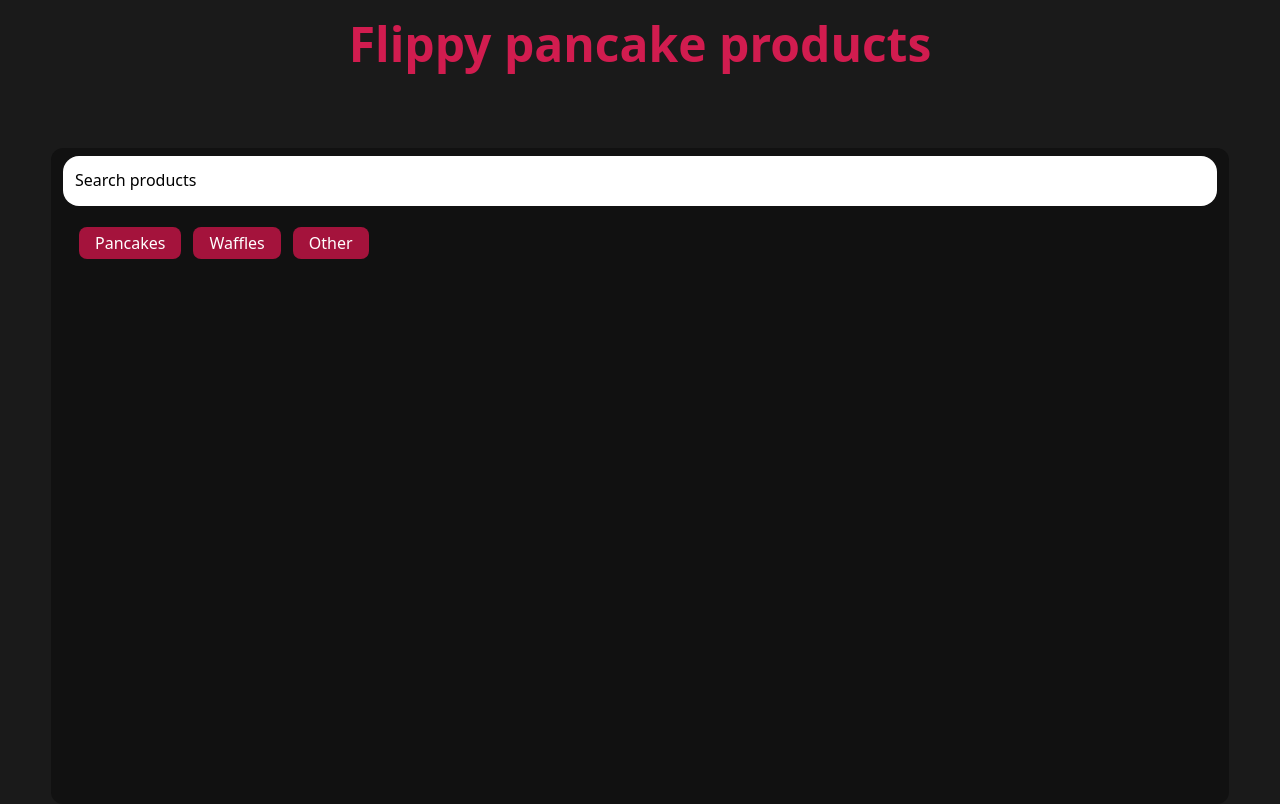
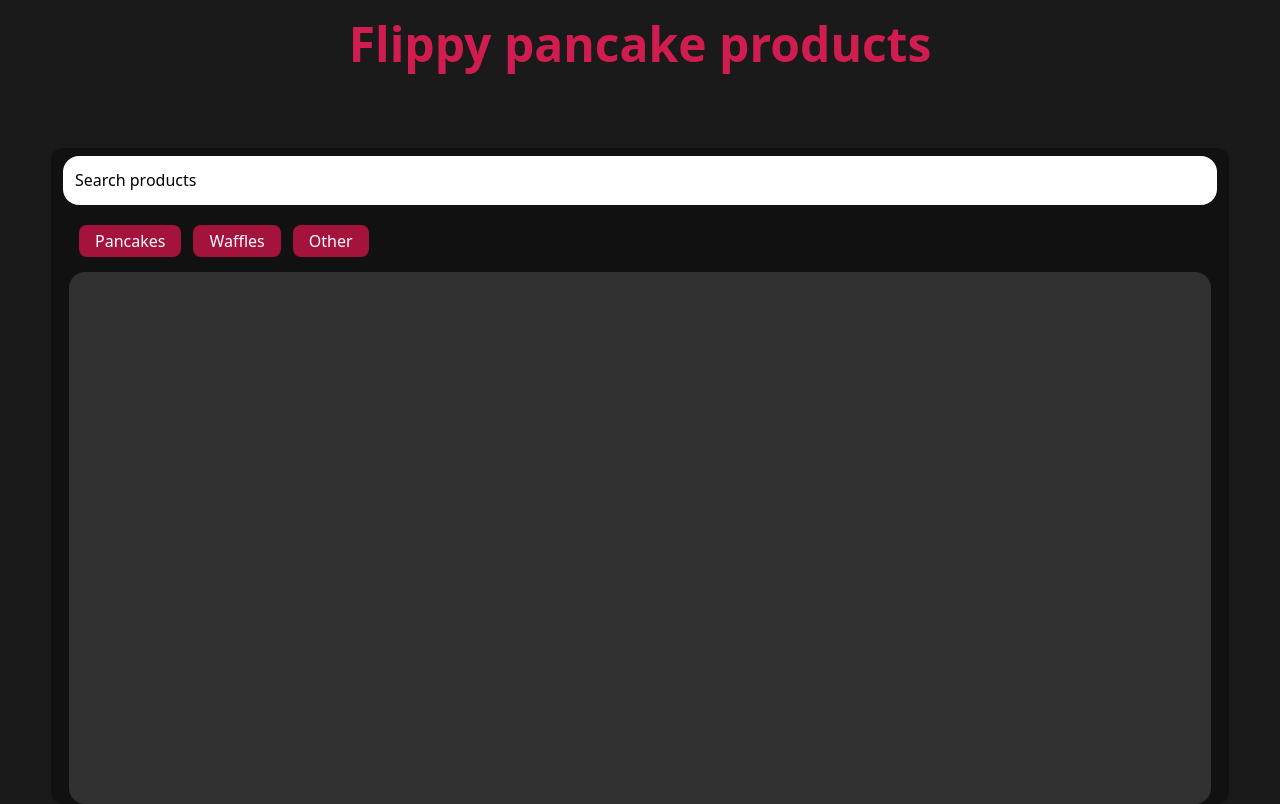
Before and after one commit to paddi-sam/flippy-pancake, a Flask app: page /menu in a window 1280 px wide. Run offline with Flask 3, Linux system fonts and the light colour scheme; data that the repository does not hold is empty.

Commit message:
style: products styling and display

```diff
--- a/static/css/output.css
+++ b/static/css/output.css
@@ -7,9 +7,7 @@
       "Segoe UI Emoji", "Segoe UI Symbol", "Noto Color Emoji";
     --font-mono: ui-monospace, SFMono-Regular, Menlo, Monaco, Consolas, "Liberation Mono",
       "Courier New", monospace;
-    --color-blue-700: oklch(48.8% 0.243 264.376);
-    --color-blue-800: oklch(42.4% 0.199 265.638);
-    --color-blue-950: oklch(28.2% 0.091 267.935);
+    --color-blue-500: oklch(62.3% 0.214 259.815);
     --color-gray-300: oklch(87.2% 0.01 258.338);
     --color-gray-400: oklch(70.7% 0.022 261.325);
     --color-gray-500: oklch(55.1% 0.027 264.364);
@@ -19,7 +17,6 @@
     --color-black: #000;
     --color-white: #fff;
     --spacing: 0.25rem;
-    --container-xl: 36rem;
     --container-6xl: 72rem;
     --text-sm: 0.875rem;
     --text-sm--line-height: calc(1.25 / 0.875);
@@ -43,7 +40,6 @@
     --font-weight-semibold: 600;
     --font-weight-bold: 700;
     --font-weight-extrabold: 800;
-    --leading-relaxed: 1.625;
     --radius-md: 0.375rem;
     --radius-lg: 0.5rem;
     --radius-xl: 0.75rem;
@@ -51,7 +47,6 @@
     --ease-out: cubic-bezier(0, 0, 0.2, 1);
     --ease-in-out: cubic-bezier(0.4, 0, 0.2, 1);
     --blur-sm: 8px;
-    --blur-lg: 16px;
     --default-transition-duration: 150ms;
     --default-transition-timing-function: cubic-bezier(0.4, 0, 0.2, 1);
     --default-font-family: var(--font-sans);
@@ -438,20 +421,32 @@
   .h-\[10vh\] {
     height: 10vh;
   }
+  .h-\[25\%\] {
+    height: 25%;
+  }
+  .h-\[33\%\] {
+    height: 33%;
+  }
+  .h-\[38\%\] {
+    height: 38%;
+  }
+  .h-\[40\%\] {
+    height: 40%;
+  }
   .h-\[50px\] {
     height: 50px;
   }
+  .h-\[70\%\] {
+    height: 70%;
+  }
   .h-\[75vh\] {
     height: 75vh;
   }
-  .h-\[80vh\] {
-    height: 80vh;
-  }
   .h-\[82vh\] {
     height: 82vh;
   }
-  .h-\[85vh\] {
-    height: 85vh;
+  .h-\[85\%\] {
+    height: 85%;
   }
   .h-\[400px\] {
     height: 400px;
@@ -525,9 +529,15 @@
   .w-\[95\%\] {
     width: 95%;
   }
+  .w-\[97\%\] {
+    width: 97%;
+  }
   .w-\[98\%\] {
     width: 98%;
   }
+  .w-\[99\%\] {
+    width: 99%;
+  }
   .w-\[256px\] {
     width: 256px;
   }
@@ -623,17 +630,14 @@
   .flex-row {
     flex-direction: row;
   }
+  .flex-wrap {
+    flex-wrap: wrap;
+  }
   .items-center {
     align-items: center;
   }
   .items-end {
     align-items: flex-end;
-  }
-  .items-start {
-    align-items: flex-start;
-  }
-  .justify-around {
-    justify-content: space-around;
   }
   .justify-between {
     justify-content: space-between;
@@ -664,8 +668,14 @@
       margin-block-end: calc(calc(var(--spacing) * 8) * calc(1 - var(--tw-space-y-reverse)));
     }
   }
+  .overflow-auto {
+    overflow: auto;
+  }
   .overflow-hidden {
     overflow: hidden;
+  }
+  .overflow-scroll {
+    overflow: scroll;
   }
   .overflow-x-hidden {
     overflow-x: hidden;
@@ -754,6 +764,9 @@
   .bg-\[\#242424\] {
     background-color: #242424;
   }
+  .bg-\[\#313131\] {
+    background-color: #313131;
+  }
   .bg-\[\#343434\] {
     background-color: #343434;
   }
@@ -1310,10 +1330,6 @@
   syntax: "<length-percentage>";
   inherits: false;
   initial-value: 100%;
-}
-@property --tw-leading {
-  syntax: "*";
-  inherits: false;
 }
 @property --tw-font-weight {
   syntax: "*";
@@ -1470,7 +1486,6 @@
       --tw-gradient-from-position: 0%;
       --tw-gradient-via-position: 50%;
       --tw-gradient-to-position: 100%;
-      --tw-leading: initial;
       --tw-font-weight: initial;
       --tw-shadow: 0 0 #0000;
       --tw-shadow-color: initial;
--- a/templates/menu.html
+++ b/templates/menu.html
@@ -16,6 +16,19 @@
           <div class="bg-[#A4133C] text-white px-4 py-1 rounded-lg cursor-pointer hover:bg-[#c9184a]">Waffles</div>
           <div class="bg-[#A4133C] text-white px-4 py-1 rounded-lg cursor-pointer hover:bg-[#c9184a]">Other</div>
         </div>
+        <div class="w-[97%] h-[85%] bg-[#313131] mt-2 rounded-2xl flex flex-col items-center overflow-auto scrollbar-hide">
+            <div class="w-[99%] mt-3 rounded-2xl flex flex-row gap-2 justify-center flex-wrap">
+                {% for product in products %}
+                <div class="w-[24%] h-[40%] bg-[#A4133C] rounded-2xl flex flex-col justify-center items-center mb-2">
+                    {% if product[2] %}
+                    <img src="{{ product[2] }}" alt="{{ product[0] }}" class="w-[95%] h-[70%] object-cover rounded-2xl">
+                    {% endif %}
+                    <div class="text-white text-center mt-2 font-semibold">{{ product[0] }}</div>
+                    <div class="text-[#d11c4f] font-bold text-sm">£{{ product[1] }}</div>
+                </div>
+                {% endfor %}
+            </div>
+        </div>
     </div>
 </body>
 </html>
```
Also changed, not shown: other parts of static/css/output.css (+51 -50 lines).
